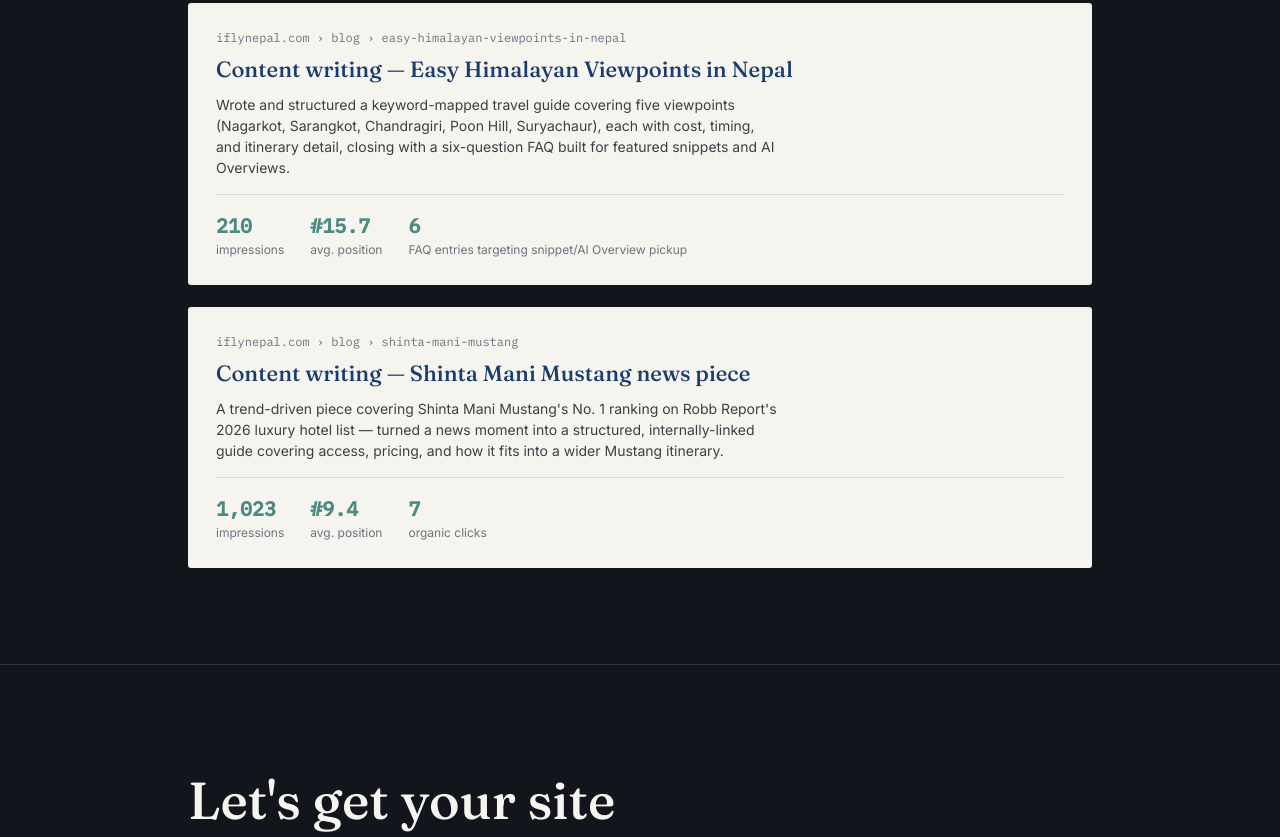
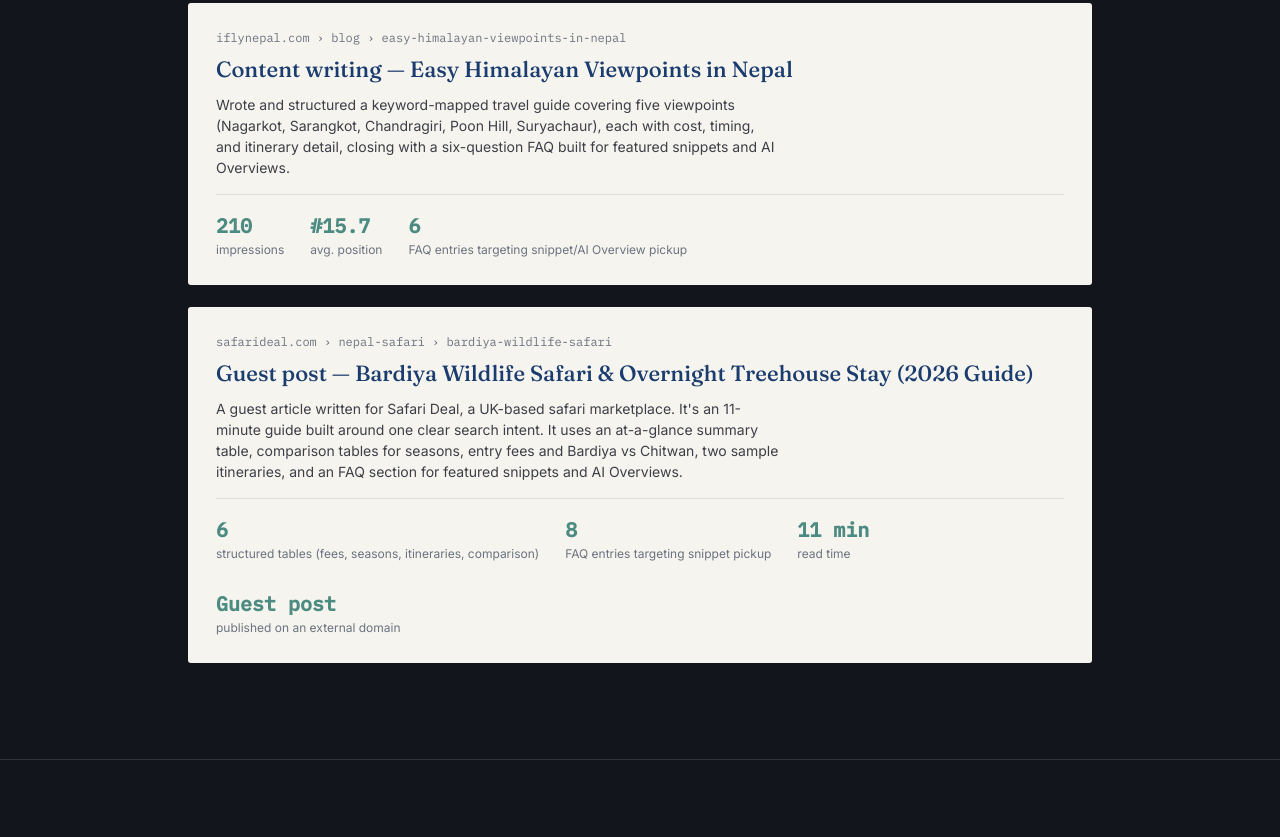
Before and after one commit to Samir22Raj/portfolio, a plain HTML site: page index.html in a window 1280 px wide. Shown: the part 2756-3593 px from the top of the page. Drawn offline with Linux system fonts and the light colour scheme.

Commit message:
Revise SEO entries and add guest post details
Updated SEO content and links for iFly Nepal and added a guest post for Bardiya Wildlife Safari.

```diff
--- a/index.html
+++ b/index.html
@@ -296,7 +296,7 @@
       <div class="serp-list reveal">
         <div class="serp-card">
           <div class="serp-breadcrumb">iflynepal.com › search console › 6-month performance</div>
-          <h3 class="serp-title">iFly Nepal — sitewide organic search turnaround</h3>
+          <h3 class="serp-title"><a href="https://iflynepal.com" target="_blank" rel="noopener" style="color:inherit;text-decoration:none;">iFly Nepal — sitewide organic search turnaround</a></h3>
           <p class="serp-meta">Owned on-page and technical SEO for iflynepal.com. Over 6 months, monthly organic impressions climbed from ~270 to over 20,000 and average position moved from the high teens into single digits at peak — tracked in Google Search Console.</p>
           <div class="serp-stats">
             <div class="stat"><b>~76x</b><span>growth in monthly impressions</span></div>
@@ -316,13 +316,14 @@
           </div>
         </div>
         <div class="serp-card">
-          <div class="serp-breadcrumb">iflynepal.com › blog › shinta-mani-mustang</div>
-          <h3 class="serp-title"><a href="https://iflynepal.com/blog/shinta-mani-mustang" target="_blank" rel="noopener" style="color:inherit;text-decoration:none;">Content writing — Shinta Mani Mustang news piece</a></h3>
-          <p class="serp-meta">A trend-driven piece covering Shinta Mani Mustang's No. 1 ranking on Robb Report's 2026 luxury hotel list — turned a news moment into a structured, internally-linked guide covering access, pricing, and how it fits into a wider Mustang itinerary.</p>
+          <div class="serp-breadcrumb">safarideal.com › nepal-safari › bardiya-wildlife-safari</div>
+          <h3 class="serp-title"><a href="https://safarideal.com/bardiya-wildlife-safari/" target="_blank" rel="noopener" style="color:inherit;text-decoration:none;">Guest post — Bardiya Wildlife Safari & Overnight Treehouse Stay (2026 Guide)</a></h3>
+          <p class="serp-meta">A guest article written for Safari Deal, a UK-based safari marketplace. It's an 11-minute guide built around one clear search intent. It uses an at-a-glance summary table, comparison tables for seasons, entry fees and Bardiya vs Chitwan, two sample itineraries, and an FAQ section for featured snippets and AI Overviews.</p>
           <div class="serp-stats">
-            <div class="stat"><b>1,023</b><span>impressions</span></div>
-            <div class="stat"><b>#9.4</b><span>avg. position</span></div>
-            <div class="stat"><b>7</b><span>organic clicks</span></div>
+            <div class="stat"><b>6</b><span>structured tables (fees, seasons, itineraries, comparison)</span></div>
+            <div class="stat"><b>8</b><span>FAQ entries targeting snippet pickup</span></div>
+            <div class="stat"><b>11 min</b><span>read time</span></div>
+            <div class="stat"><b>Guest post</b><span>published on an external domain</span></div>
           </div>
         </div>
       </div>
```
